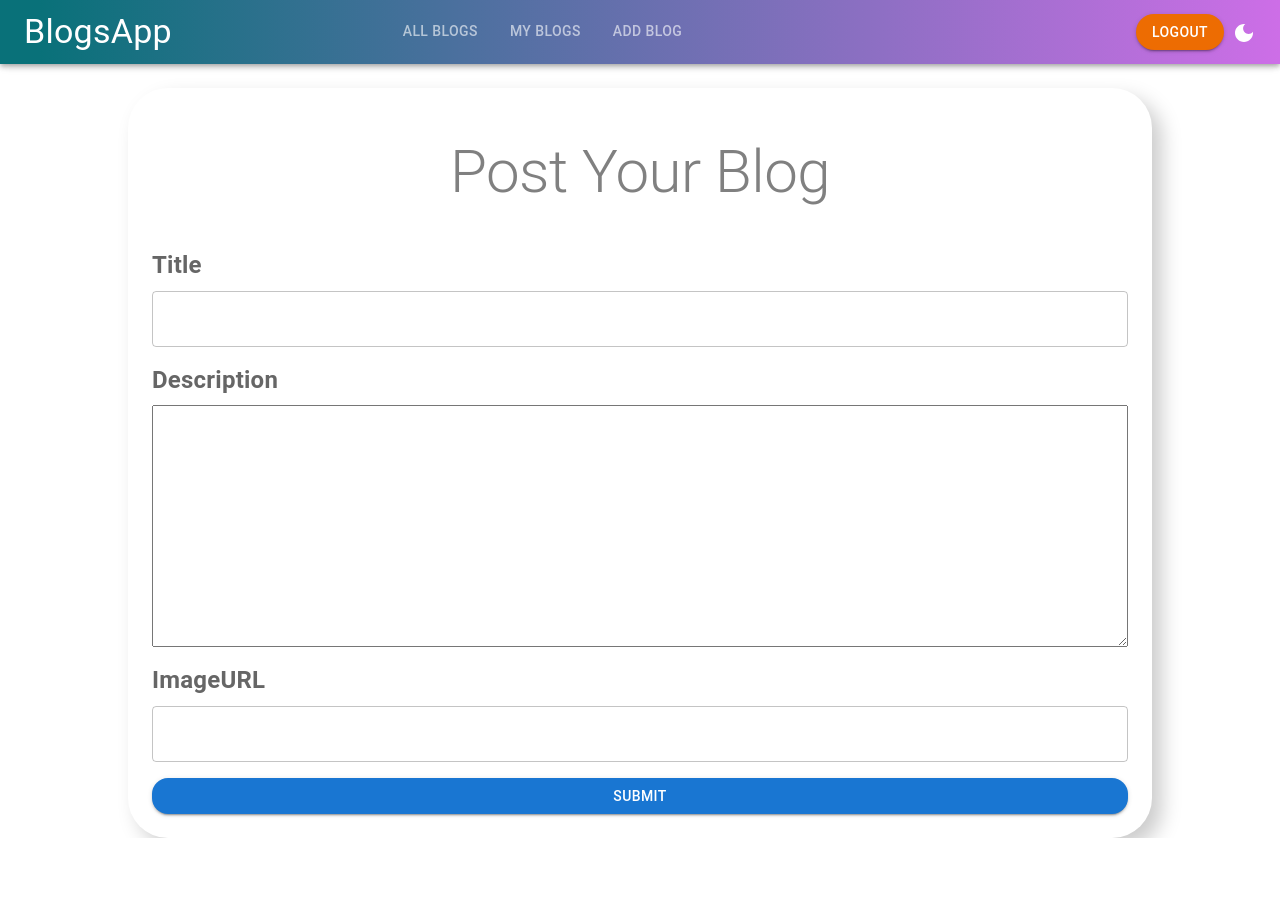
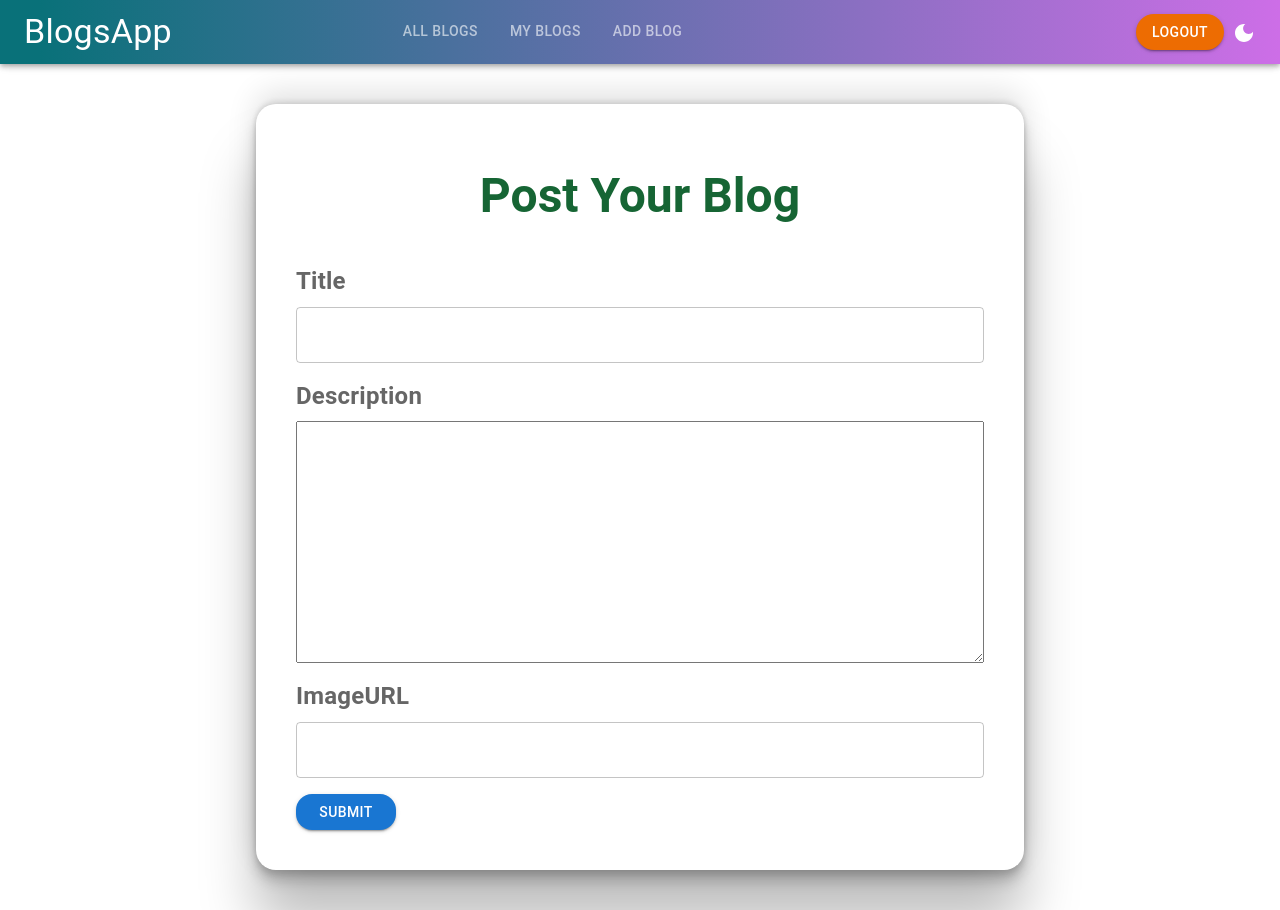
Before and after one commit to khushi2706/Blog-App-using-MERN-stack, a React (Create React App) app in the folder client/: page /blogs/add in a window 1280 px wide. Before the commit the page ends 838 px from the top, so only its background shows below. Built offline with nearby package versions, Linux system fonts and the light colour scheme.

Commit message:
Committed

```diff
--- a/client/src/componets/AddBlogs.js
+++ b/client/src/componets/AddBlogs.js
@@ -42,38 +42,38 @@ const AddBlogs = () => {
   };
   return (
     <div>
-      <form onSubmit={handleSubmit}>
+      <form onSubmit={handleSubmit} >
         <Box
-          borderRadius={10}
-          boxShadow="10px 10px 20px #ccc"
-          padding={3}
+          borderRadius={5}
+          boxShadow= "rgba(0, 0, 0, 0.25) 0px 54px 55px, rgba(0, 0, 0, 0.12) 0px -12px 30px, rgba(0, 0, 0, 0.12) 0px 4px 6px, rgba(0, 0, 0, 0.17) 0px 12px 13px, rgba(0, 0, 0, 0.09) 0px -3px 5px"
+          padding={5}
           margin={"auto"}
-          marginTop={3}
+          marginTop={5}
+          marginBottom={5}
           display="flex"
           flexDirection={"column"}
-          width={"80%"}
+          width={"60%"}
         >
           <Typography
-            className={classes.font}
             padding={3}
-            color="grey"
-            variant="h2"
+            color="#166534"
+            variant="h3"
             textAlign={"center"}
+            fontWeight="bold"
           >
             Post Your Blog
           </Typography>
-          <InputLabel className={classes.font} sx={labelStyles}>
+          <InputLabel sx={labelStyles}>
             Title
           </InputLabel>
           <TextField
-            className={classes.font}
             name="title"
             onChange={handleChange}
             value={inputs.title}
             margin="auto"
             variant="outlined"
           />
-          <InputLabel className={classes.font} sx={labelStyles}>
+          <InputLabel sx={labelStyles}>
             Description
           </InputLabel>
           <TextareaAutosize
@@ -85,11 +85,10 @@ const AddBlogs = () => {
             variant="outlined"
             value={inputs.description}
           />
-          <InputLabel className={classes.font} sx={labelStyles}>
+          <InputLabel sx={labelStyles}>
             ImageURL
           </InputLabel>
           <TextField
-            className={classes.font}
             name="imageURL"
             onChange={handleChange}
             value={inputs.imageURL}
@@ -97,7 +96,7 @@ const AddBlogs = () => {
             variant="outlined"
           />
           <Button
-            sx={{ mt: 2, borderRadius: 4 }}
+            sx={{ mt: 2, borderRadius: 4,width:100}}
             variant="contained"
             type="submit"
           >
```
